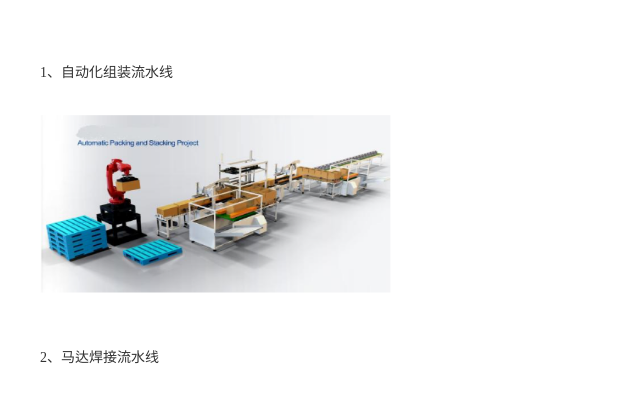
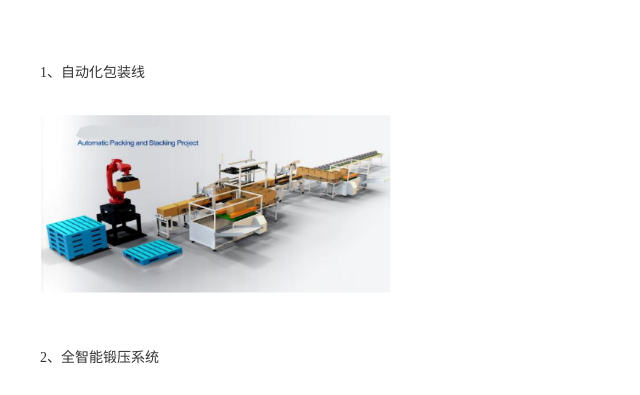
Before and after one commit to ZhaoFelix/hanwei, a plain HTML site: page yewu6.html in a window 1280 px wide. Shown: the part 252-647 px from the top of the page, 0-640 px from the left. Drawn offline with Linux system fonts and the light colour scheme.

Commit message:
文字修改

```diff
--- a/yewu6.html
+++ b/yewu6.html
@@ -159,9 +159,9 @@
       <p style="text-align: center;"><img src="img/y5_1.png" /></p>
       <p style="text-align: center;"><img src="img/y5_2.png" /></p> -->
 
-      <p style="text-align: left; line-height: normal;"><span style="margin: 0px; font-size: 14px;"><br />1、自动化组装流水线<br /><br /><br />
+      <p style="text-align: left; line-height: normal;"><span style="margin: 0px; font-size: 14px;"><br />1、自动化包装线<br /><br /><br />
       </span><img style="width: 352px; height: 181px;" src="img/y6_1.png" /><br /><br /><br /></p>
-      <p style="text-align: left; line-height: normal;"><span style="margin: 0px; font-size: 14px;"><br />2、马达焊接流水线<br /><br /><br />
+      <p style="text-align: left; line-height: normal;"><span style="margin: 0px; font-size: 14px;"><br />2、全智能锻压系统<br /><br /><br />
       </span><img style="width: 352px; height: 181px;" src="img/y6_2.png" /><br /><br /><br /></p>
       <p style="text-align: left; line-height: normal;"><span style="margin: 0px; font-size: 14px;"><br />3、打螺丝流水线<br /><br /><br />
       </span><img style="width: 352px; height: 181px;" src="img/y6_3.png" /><br /><br /><br /></p>
```
